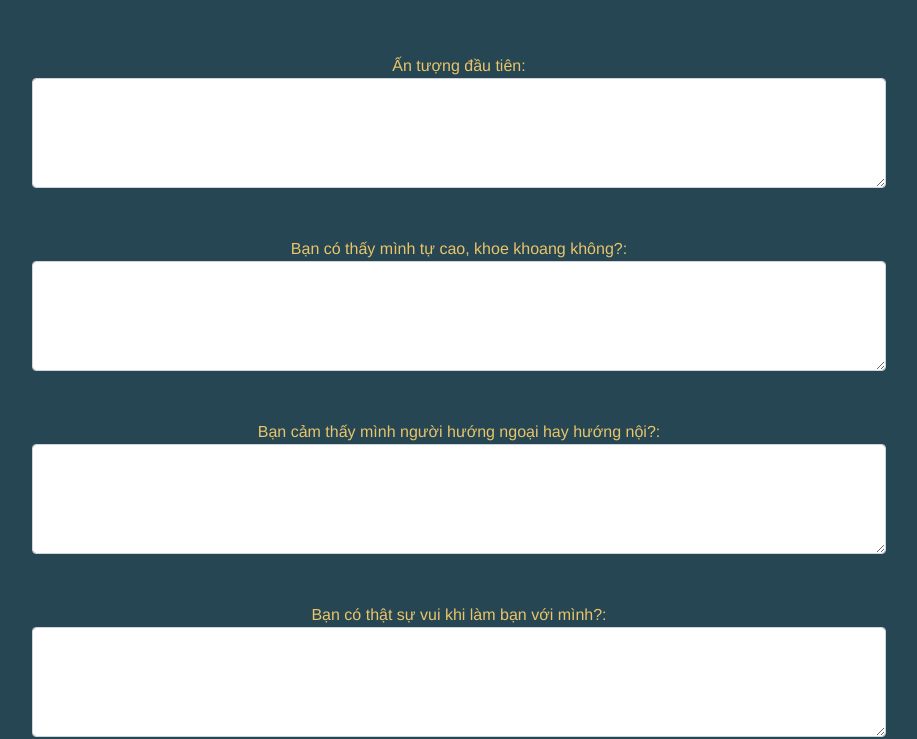
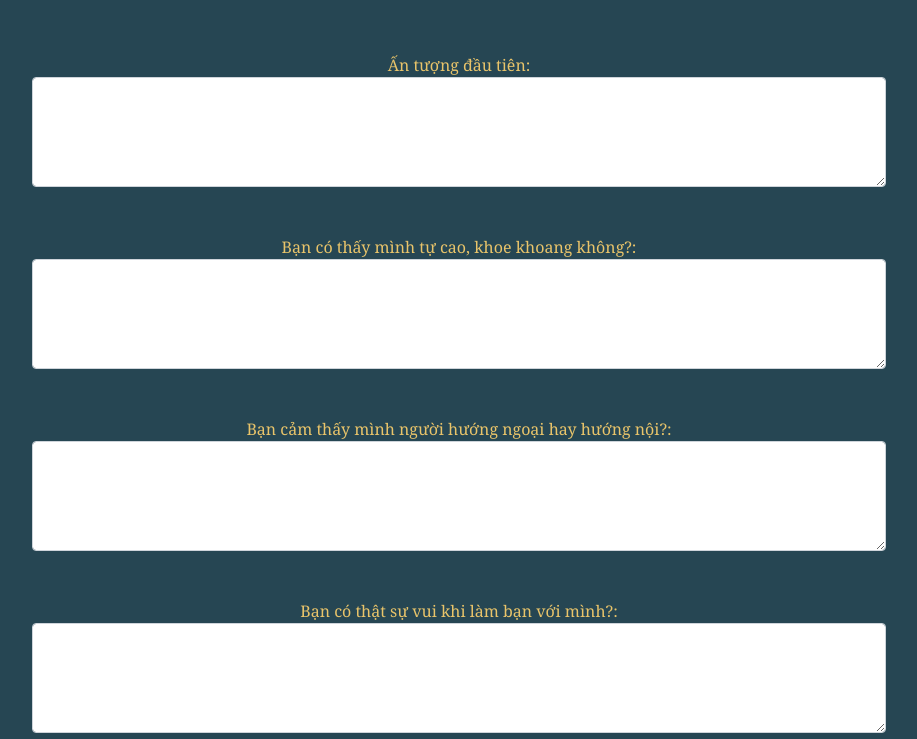
Before and after one commit to HuyHo1605/Think-about-me, a plain HTML site: page Index.html in a window 1280 px wide. Shown: the part 75-814 px from the top of the page, without its empty margins (181-1098 px from the left). Drawn offline with nearby package versions, Linux system fonts and the light colour scheme.

Commit message:
Add files via upload

```diff
--- a/DunDun.css
+++ b/DunDun.css
@@ -2,4 +2,4 @@ body{background-color:rgb(38, 70, 83)}
 h1{color:rgb(42,157,143)}
 label{color:rgb(233, 196, 106)}
 h1{font-family: 'Times New Roman', Times, serif ;}
-label{font-family:'Franklin Gothic Medium', 'Arial Narrow', Arial, sans-serif;}
+label{font-family:Cambria, Cochin, Georgia, Times, 'Times New Roman', serif;}
```
